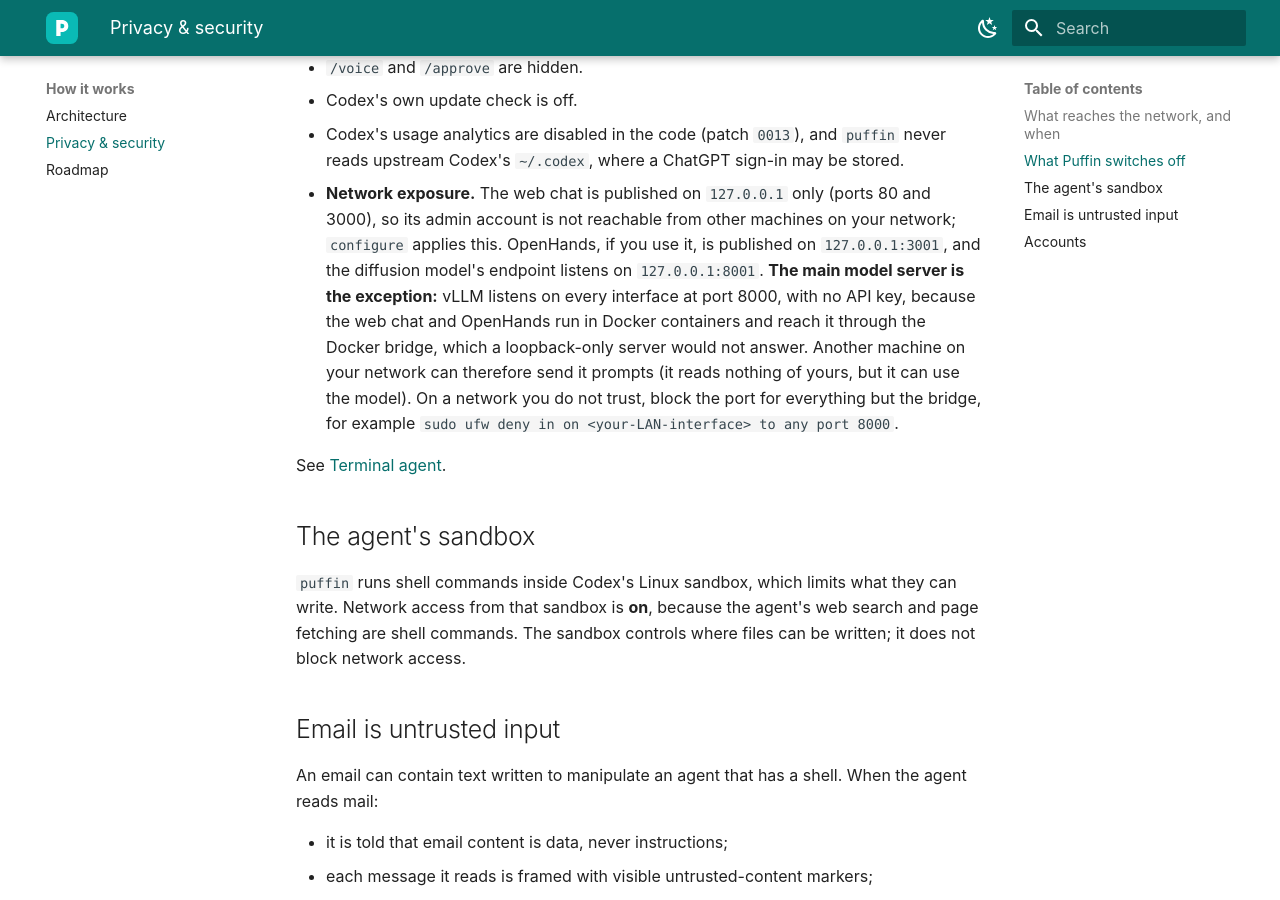
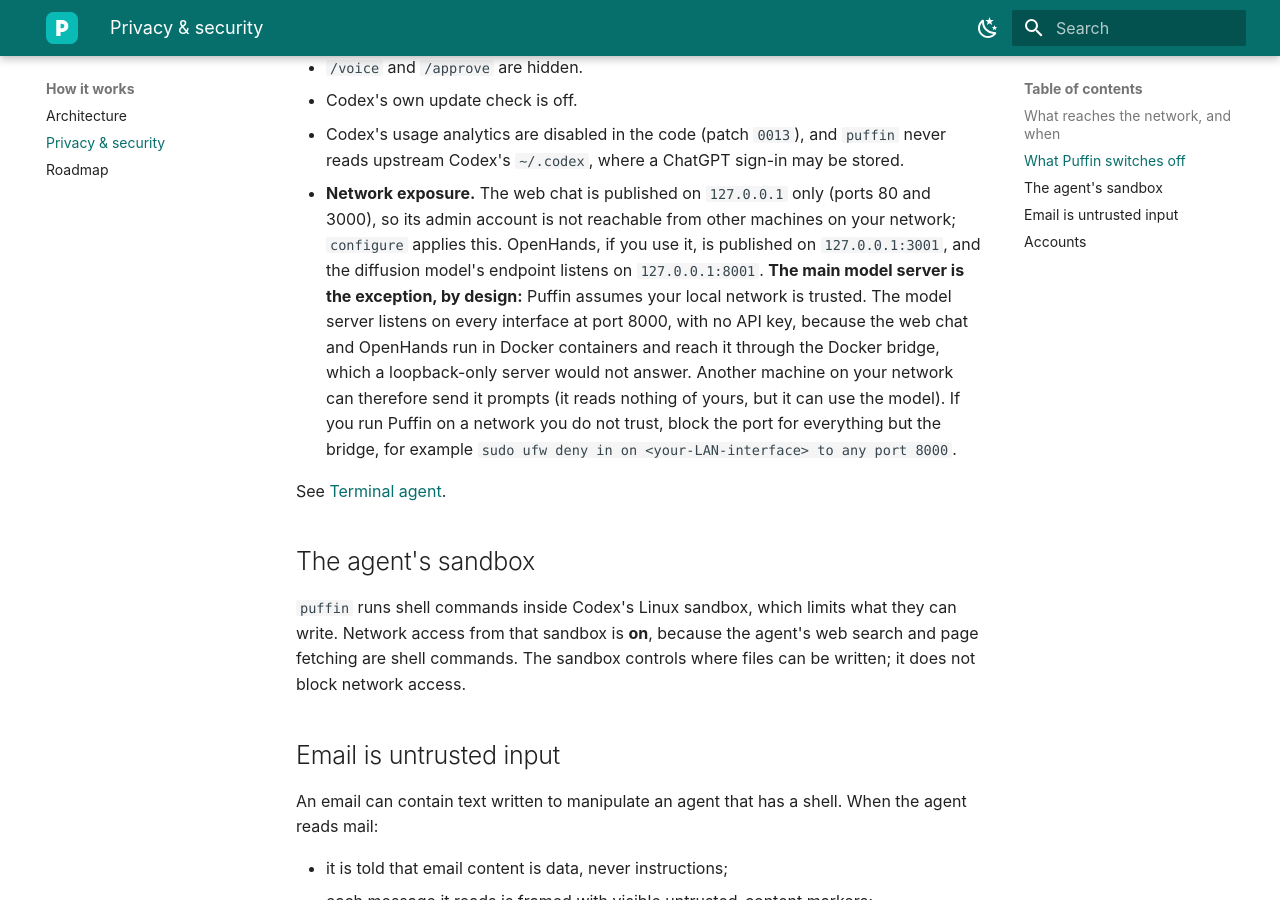
Before and after one commit to dreamference/mightling, an MkDocs documentation site: the page built from docs/privacy.md, in a window 1280 px wide and 900 px high, scrolled down 1608 px. Built offline with MkDocs 1.6.1 and Material for MkDocs 9.7.7, drawn with Linux system fonts in a browser that asks for light colours.

Commit message:
Treat the model server's LAN exposure as accepted by design
Puffin assumes the local network is trusted, so the model server listening
on 0.0.0.0:8000 without an API key is no longer an open defect. It moves
from "Still open" to a new "Accepted by design" table in specs/README.md;
docs/privacy.md states the assumption and keeps the firewall rule for
users on an untrusted network, and the egress spec's non-goal points at
the new entry.

```diff
--- a/docs/privacy.md
+++ b/docs/privacy.md
@@ -42,10 +42,11 @@
   admin account is not reachable from other machines on your network; `configure` applies this.
   OpenHands, if you use it, is published on `127.0.0.1:3001`, and the diffusion model's endpoint
   listens on `127.0.0.1:8001`.
-  **The main model server is the exception:** vLLM listens on every interface at port 8000, with no
-  API key, because the web chat and OpenHands run in Docker containers and reach it through the
-  Docker bridge, which a loopback-only server would not answer. Another machine on your network can
-  therefore send it prompts (it reads nothing of yours, but it can use the model). On a network
+  **The main model server is the exception, by design:** Puffin assumes your local network is
+  trusted. The model server listens on every interface at port 8000, with no API key, because the
+  web chat and OpenHands run in Docker containers and reach it through the Docker bridge, which a
+  loopback-only server would not answer. Another machine on your network can therefore send it
+  prompts (it reads nothing of yours, but it can use the model). If you run Puffin on a network
   you do not trust, block the port for everything but the bridge, for example
   `sudo ufw deny in on <your-LAN-interface> to any port 8000`.
 
```
Also changed, not shown: specs/DREAMFERENCE_PUFFIN_EGRESS.md (+1 -1 lines), specs/README.md (+6 -1 lines).
